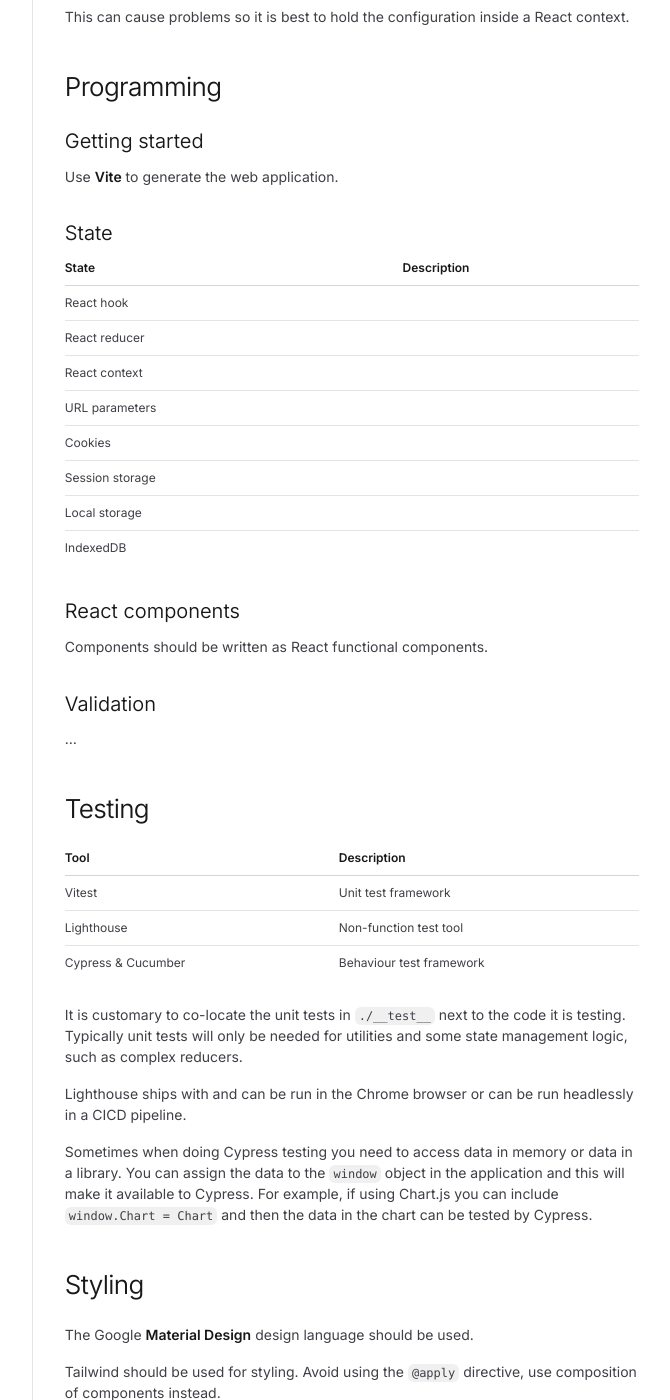
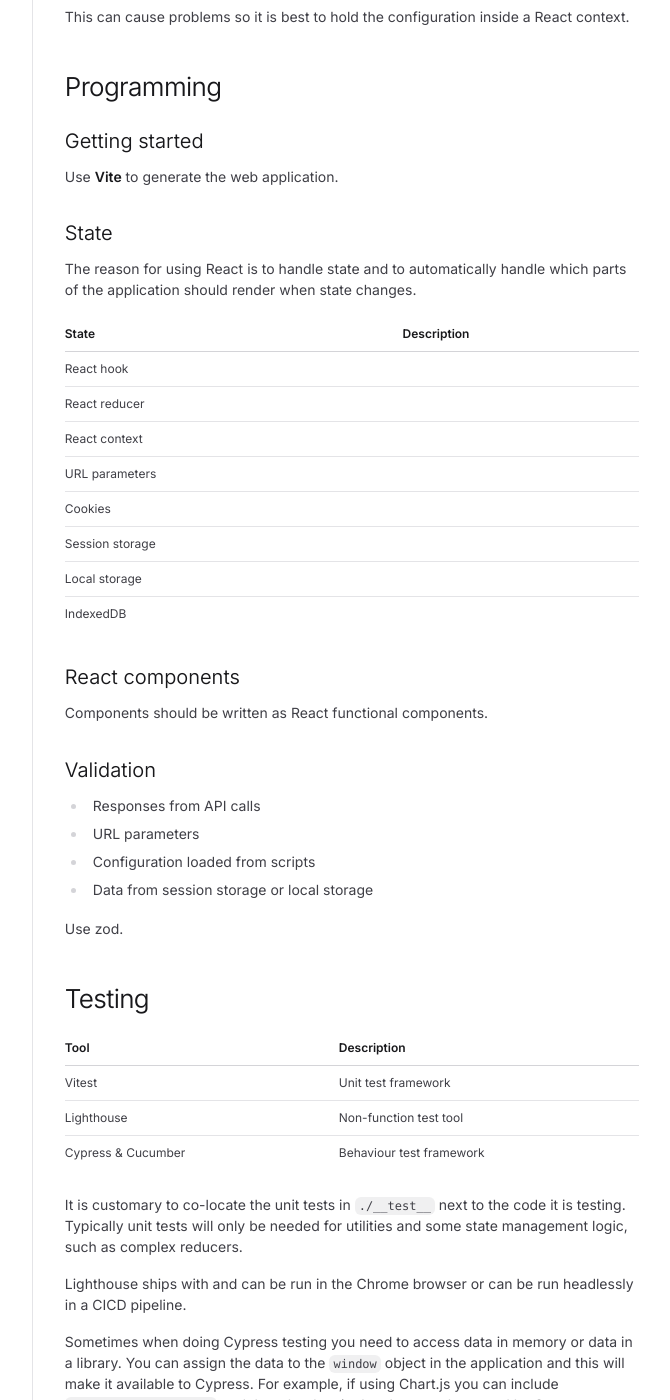
Before and after one commit to gregory-james-smith/reflections, a Jekyll site: the page built from _posts/2025-05-07-react-web-app.md, in a window 1280 px wide and 1400 px high, scrolled down 2513 px. Shown: the whole window, without its empty margins (298-968 px from the left). Built offline with Jekyll 4.4.1, drawn with Linux system fonts in a browser that asks for light colours; some web fonts are replaced; Markdown is read by kramdown in place of the engine named in the settings; some of the changed text lies outside the part shown.

```diff
--- a/_posts/2025-05-07-react-web-app.md
+++ b/_posts/2025-05-07-react-web-app.md
@@ -14,24 +14,30 @@ The implementation is a **Single Page Application (SPA)**.
 This approach retrieves a single basic HTML page from the web server and, using the React framework and JavaScript, builds and dynamically updates the HTML content when the page loads and as the user interacts with it.
 This uses the technique of **client side rendering** as opposed to the alternative of **server side rendering**.
 
+<!-- Add example HTML file and JS file with React code -->
+
 Refreshing the page or calling the web server for different HTML pages is unnecessary.
 Multiple URL routes of the application are actually handled by a single HTML page hosted at the URL root.
 
+<!-- Example URL routes -->
+
 The implementation can support advanced features of a **Progressive Web Application (PWA)**.
+
+<!-- List of features -->
 
 ## Technical stack
 
 The Facebook technical stack is recommended.
 [This article by Facebook](https://engineering.fb.com/2020/05/08/web/facebook-redesign/) discusses the reasoning behind some of their technology choices.
 
-| Tool | Description |
-|-|-|
-| commitizen | Release management tool |
-| pnpm | Package manager |
-| Vite | Build tool |
-| Typescript | Programming language |
-| React | Web application framework |
-| Tailwind | CSS styling framework |
+| Tool       | Description               |
+|------------|---------------------------|
+| commitizen | Release management tool   |
+| pnpm       | Package manager           |
+| Vite       | Build tool                |
+| Typescript | Programming language      |
+| React      | Web application framework |
+| Tailwind   | CSS styling framework     |
 
 * Installing fonts
 * Images... SVG
@@ -58,14 +64,14 @@ Each component should have its own folder.
 Its parts should be broken down into different files with the following "dot" naming convention.
 There may be other parts than those illustrated here.
 
-| Filename | Description |
-|-|-|
-| `button.tsx` | The React component |
-| `button.hooks.ts` | React hooks for the component |
-| `button.reducer.ts` | React reducers for the component |
-| `button.constants.ts` | Constant values for the component |
-| `button.modules.css` | CSS module for the component |
-| `__tests__/button.test.ts` | Unit tests for the component |
+| Filename                   | Description                       |
+|----------------------------|-----------------------------------|
+| `button.tsx`               | The React component               |
+| `button.hooks.ts`          | React hooks for the component     |
+| `button.reducer.ts`        | React reducers for the component  |
+| `button.constants.ts`      | Constant values for the component |
+| `button.modules.css`       | CSS module for the component      |
+| `__tests__/button.test.ts` | Unit tests for the component      |
 
 ## Configuration
 
@@ -105,16 +111,18 @@ Use **Vite** to generate the web application.
 
 ## State
 
-| State | Description |
-|-|-|
-| React hook | |
-| React reducer | |
-| React context | |
-| URL parameters | |
-| Cookies | |
-| Session storage | |
-| Local storage | |
-| IndexedDB | |
+The reason for using React is to handle state and to automatically handle which parts of the application should render when state changes.
+
+| State           | Description |
+|-----------------|-------------|
+| React hook      |             |
+| React reducer   |             |
+| React context   |             |
+| URL parameters  |             |
+| Cookies         |             |
+| Session storage |             |
+| Local storage   |             |
+| IndexedDB       |             |
 
 ## React components
 
@@ -122,14 +130,19 @@ Components should be written as React functional components.
 
 ## Validation
 
-...
+* Responses from API calls
+* URL parameters
+* Configuration loaded from scripts
+* Data from session storage or local storage
+
+Use zod.
 
 # Testing
 
-| Tool | Description |
-|-|-|
-| Vitest | Unit test framework |
-| Lighthouse | Non-function test tool |
+| Tool               | Description              |
+|--------------------|--------------------------|
+| Vitest             | Unit test framework      |
+| Lighthouse         | Non-function test tool   |
 | Cypress & Cucumber | Behaviour test framework |
 
 It is customary to co-locate the unit tests in `./__test__` next to the code it is testing.
@@ -160,3 +173,9 @@ Self hosting this way prevents late loading of the fonts on the page.
 Use SVG for icons.
 
 # Web assemply and WASM
+
+# Deep linking and rison
+
+# Design goals
+
+* Deeply linked
```
